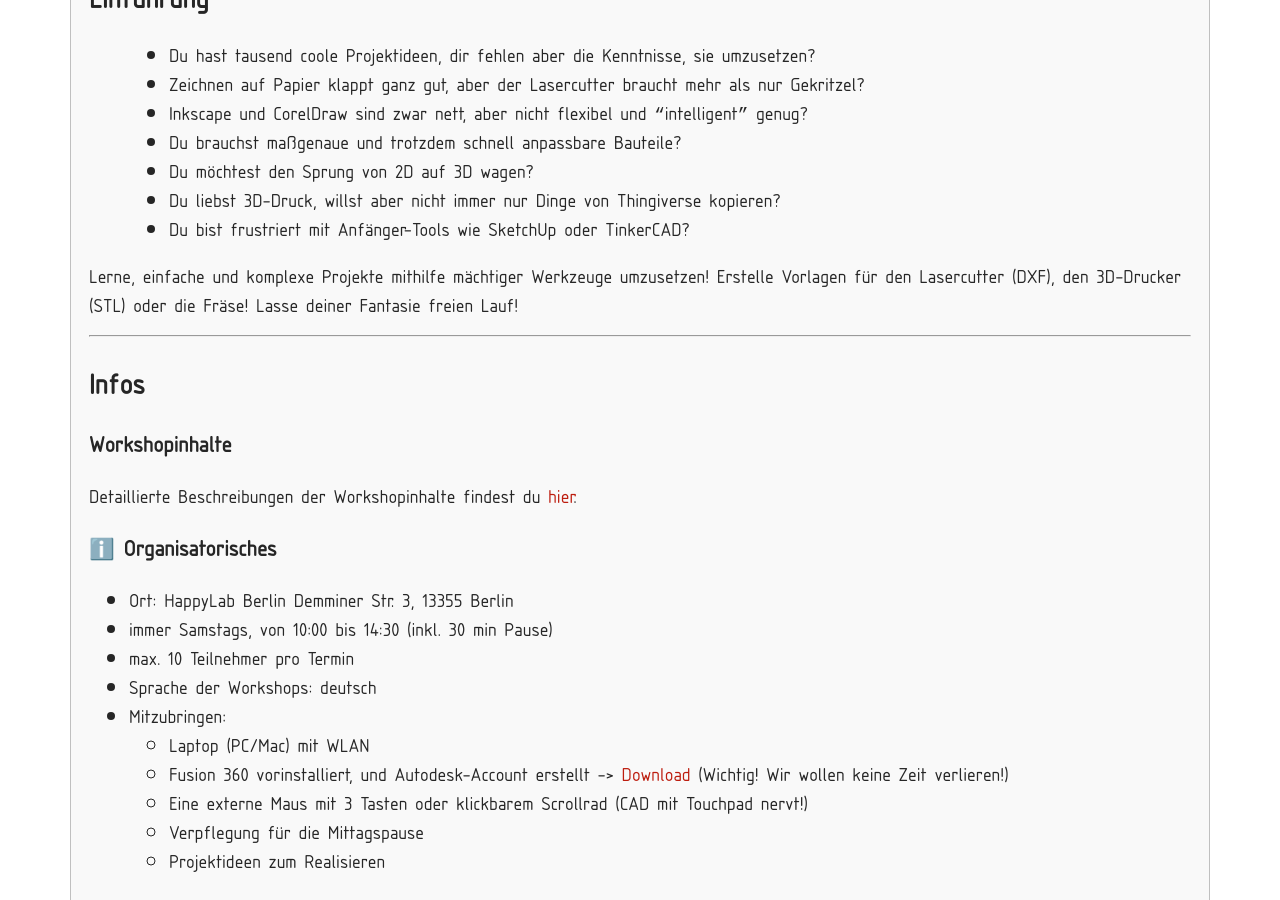
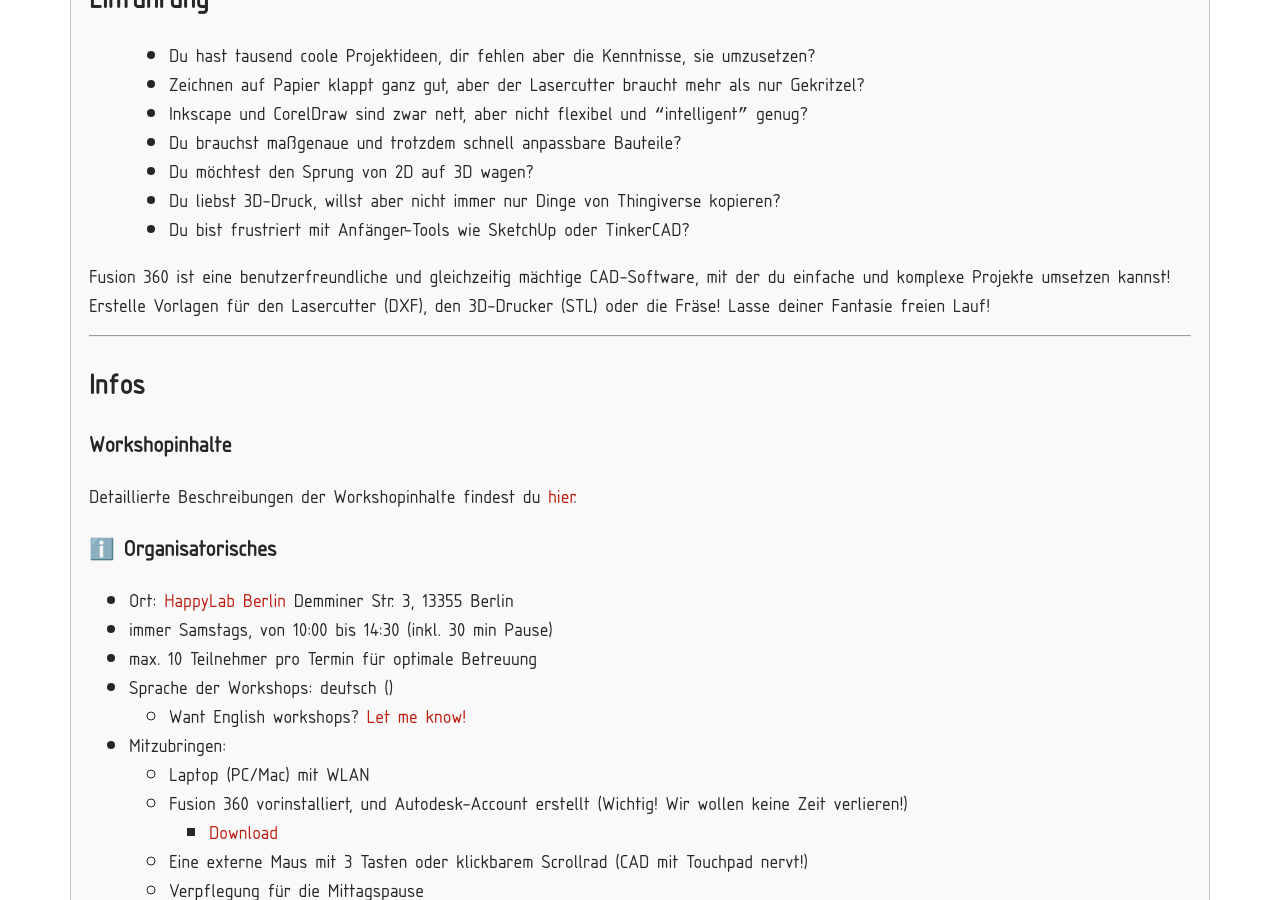
Before and after one commit to 17o2/17o2.github.io, a Jekyll site: the page built from _pages/90_happylab.md, in a window 1280 px wide and 900 px high, scrolled down 780 px. Built offline with Jekyll 4.4.1, drawn with Linux system fonts in a browser that asks for light colours; nearby versions of some CDN libraries.

Commit message:
small improvements

```diff
--- a/_pages/90_happylab.md
+++ b/_pages/90_happylab.md
@@ -35,7 +35,7 @@ welche neuen Workshops in Zukunft angeboten werden sollen!
 > * Du liebst 3D-Druck, willst aber nicht immer nur Dinge von Thingiverse kopieren?
 > * Du bist frustriert mit Anfänger-Tools wie SketchUp oder TinkerCAD?
 
-Lerne, einfache und komplexe Projekte mithilfe mächtiger Werkzeuge umzusetzen!
+Fusion 360 ist eine benutzerfreundliche und gleichzeitig mächtige CAD-Software, mit der du einfache und komplexe Projekte umsetzen kannst!
 Erstelle Vorlagen für den Lasercutter (DXF), den 3D-Drucker (STL) oder die Fräse!
 Lasse deiner Fantasie freien Lauf!
 
@@ -49,14 +49,16 @@ Detaillierte Beschreibungen der Workshopinhalte findest du [hier](/happylab/deta
 
 ### ℹ️ Organisatorisches
 
-* Ort: HappyLab Berlin
+* Ort: [HappyLab Berlin](https://happylab.de/de_ber/home)
   Demminer Str. 3, 13355 Berlin
 * immer Samstags, von 10:00 bis 14:30 (inkl. 30 min Pause)
-* max. 10 Teilnehmer pro Termin
-* Sprache der Workshops: deutsch
+* max. 10 Teilnehmer pro Termin für optimale Betreuung
+* Sprache der Workshops: deutsch ()
+  * Want English workshops? [Let me know!](https://goo.gl/forms/UkmXidcZ80N0iU253)
 * Mitzubringen:
   * Laptop (PC/Mac) mit WLAN
-  * Fusion 360 vorinstalliert, und Autodesk-Account erstellt -> [Download](https://www.autodesk.de/products/fusion-360/overview) (Wichtig! Wir wollen keine Zeit verlieren!)
+  * Fusion 360 vorinstalliert, und Autodesk-Account erstellt (Wichtig! Wir wollen keine Zeit verlieren!)
+    * [Download](https://www.autodesk.de/products/fusion-360/overview)
   * Eine externe Maus mit 3 Tasten oder klickbarem Scrollrad (CAD mit Touchpad nervt!)
   * Verpflegung für die Mittagspause
   * Projektideen zum Realisieren
```
